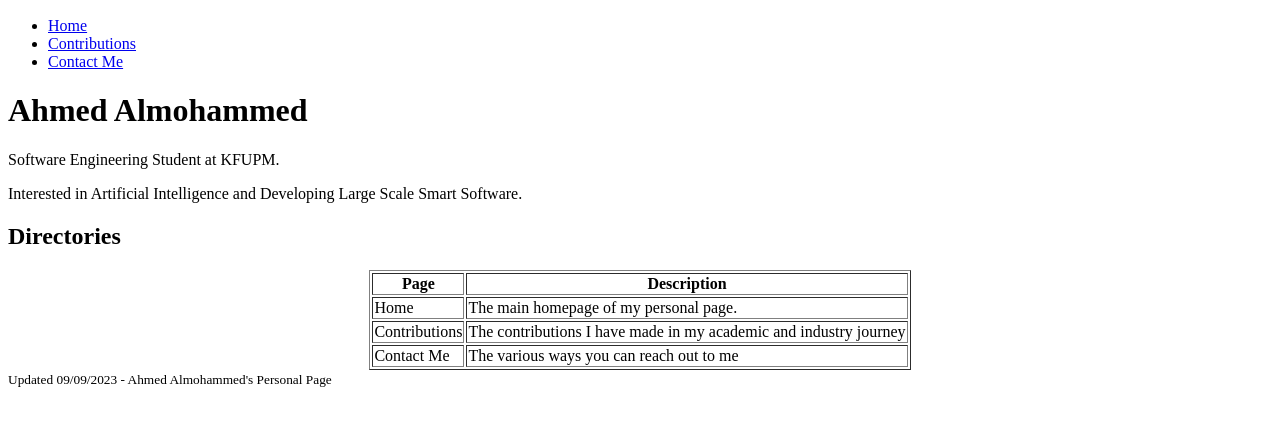
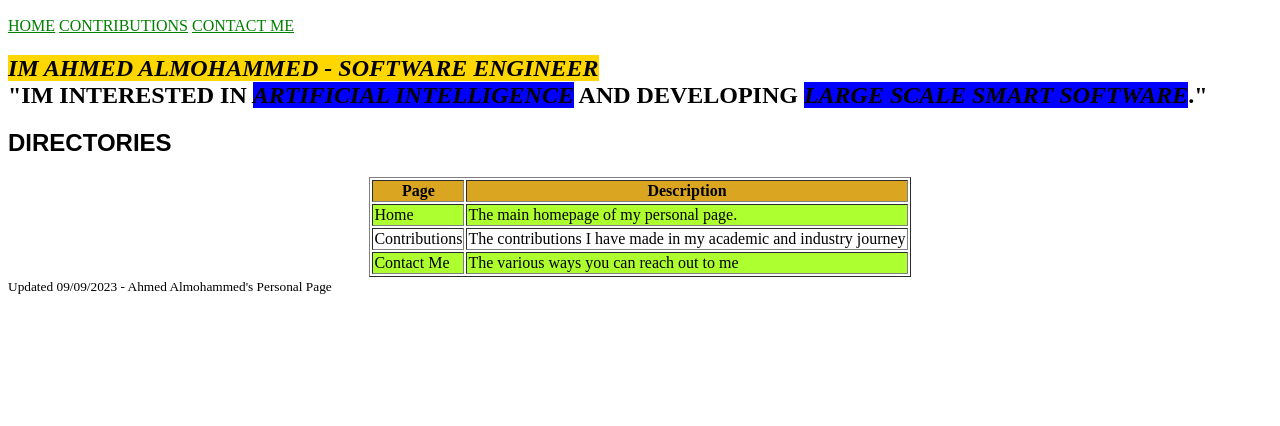
Before and after one commit to SWE-Ahmed/swe-363-231, a plain HTML site: page index.html in a window 1280 px wide. Shown: the part 230-656 px from the top of the page. Drawn offline with Linux system fonts and the light colour scheme.

Commit message:
CSS 2 Exercises

```diff
--- a/index.html
+++ b/index.html
@@ -3,8 +3,10 @@
     <head>
         <title> Almohammed Space</title>
         <meta lang="en" title="Almohammed Space">
+        <link rel="stylesheet" href="styles/styles.css">
     </head>
     <body>
+        <section>
             <header>
             <img src="assets/kfupm-logo.png" >
             <nav>
@@ -14,16 +16,19 @@
                     <li><a href="pages/contact.html">Contact Me</a></li>
                 </ul>
             </nav>
-            <h1> Ahmed Almohammed</h1>
-            <p> Software Engineering Student at KFUPM.</p>
-            <p> Interested in Artificial Intelligence and Developing Large Scale Smart Software.</p>
+            <h1>
+                <em id="the_most_important">Im Ahmed Almohammed - Software Engineer</em>
+                <br>
+                "Im interested in <em>Artificial Intelligence</em> and Developing <em>Large Scale Smart Software</em>."
+            </h1>
             </header>
+        </section>
+        <section>
             <h2>Directories</h2>
             <table align="center" border="1px">
-
                 <tr>
-                <th>Page</th>
-                <th>Description</th>
+                    <th class="top">Page</th>
+                    <th class="top">Description</th>
                 </tr>
                 <tr>
                     <td>Home</td>
@@ -37,12 +42,14 @@
                     <td>Contact Me</td>
                     <td>The various ways you can reach out to me</td>
                 </tr>
-
             </table>
+        </section>
+        <section>
             <footer >
                 <small>
                     Updated 09/09/2023 - Ahmed Almohammed's Personal Page
                 </small>
             </footer>
+        </section>
     </body>
 </html>
--- /dev/null
+++ b/styles/dark_theme.css
@@ -0,0 +1,4 @@
+* {
+    background-color: black;
+    color: white;
+}
--- /dev/null
+++ b/styles/styles.css
@@ -0,0 +1,53 @@
+nav li {
+    display: inline;
+}
+
+nav ul {
+    padding-left: 0;
+}
+
+nav li:first-of-type {
+    text-decoration: underline;
+}
+
+a {
+    color: green;
+}
+
+header {
+    text-transform: uppercase;
+}
+
+em {
+    background-color: blue;
+}
+
+.top {
+    background-color: goldenrod;
+}
+
+#the_most_important {
+    background-color: gold;
+    text-transform: uppercase;
+}
+
+h2 {
+    font-family: sans-serif;
+    text-transform: uppercase;
+}
+
+tr:nth-child(even) {
+    background-color: greenyellow;
+}
+
+tr:hover {
+    background-color: lightgreen;
+}
+
+::selection {
+    background: lightgreen;
+}
+
+body a:hover {
+    cursor: pointer;
+}
```
Also changed, not shown: pages/contact.html (+1 -1 lines), 1 other file. Lines whose indentation alone changed are shown as unchanged.
